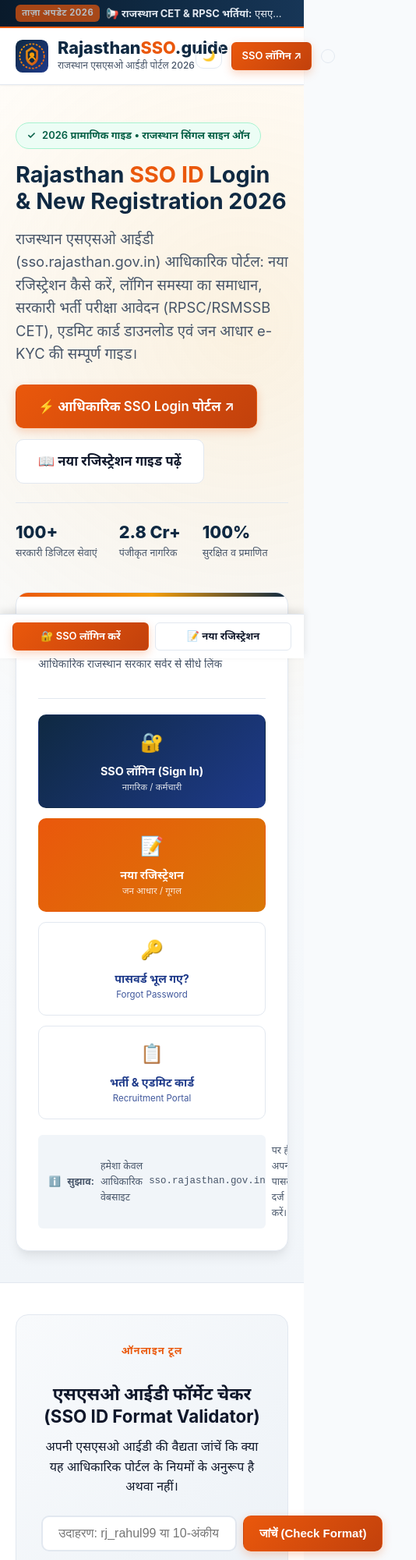
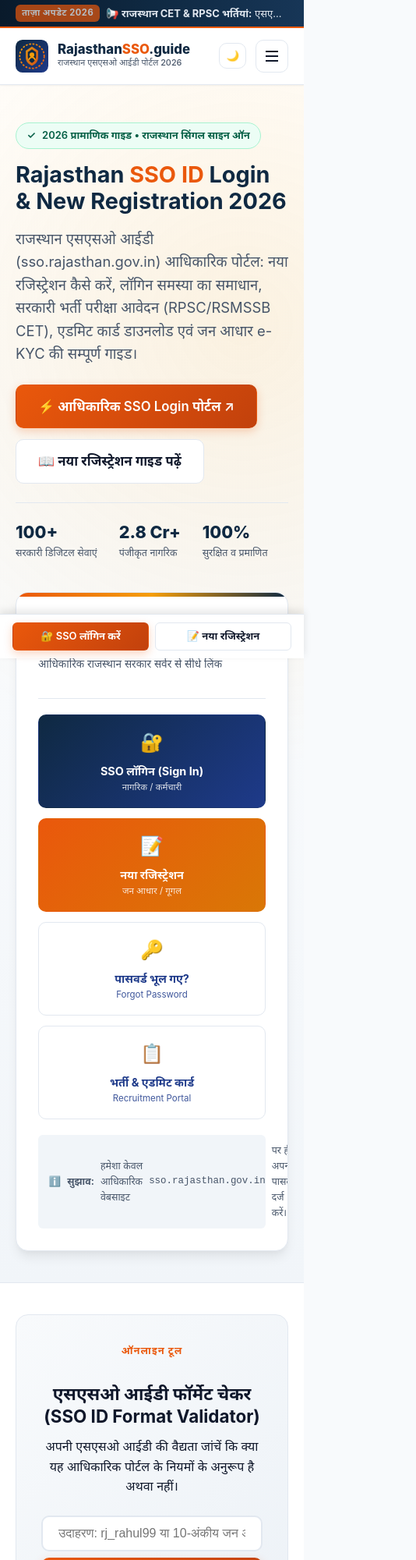
Before and after one commit to vikash-siyag/SSO-ID-RAJASTHAN, a plain HTML site: page index.html in a window 390 px wide. Shown: the top 2000 px of the page at 78% size, 534 px wide, since content can reach past the window. Drawn offline with Linux system fonts and the light colour scheme.

Commit message:
style.css

```diff
--- a/assets/css/style.css
+++ b/assets/css/style.css
@@ -1403,3 +1403,21 @@ tr:hover td {
     display: none;
   }
 }
+/* stop the page from being wider than the screen */
+html, body { max-width: 100%; overflow-x: clip; }
+
+/* format checker form */
+.tool-input { min-width: 0; width: 100%; }
+
+@media (max-width: 600px) {
+  .tool-input-group { flex-direction: column; }
+  .tool-input-group .btn { width: 100%; justify-content: center; }
+}
+
+/* header fits small phones */
+@media (max-width: 480px) {
+  .header-actions .btn { display: none; } /* login is in the bottom bar */
+  .brand-title { font-size: 1.05rem; }
+  .brand-tagline { font-size: 0.68rem; }
+  .brand-link { min-width: 0; }
+}
```
